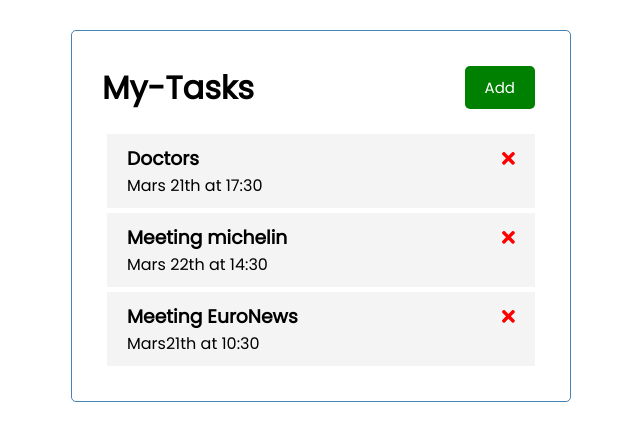
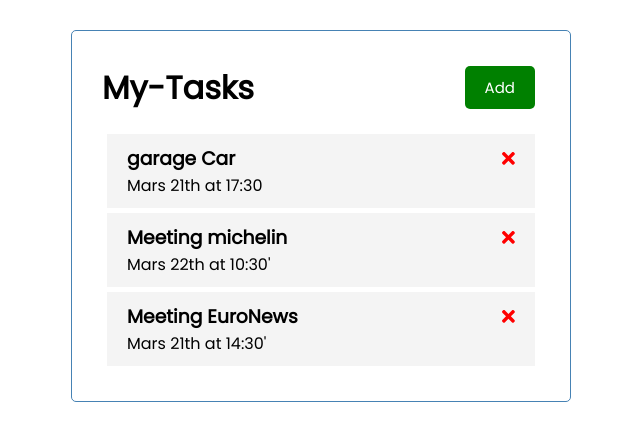
Before and after one commit to san292/task-App-Angular, an Angular app: page / in a window 1280 px wide. Shown: the top 440 px of the page, without its empty margins (319-959 px from the left). Built offline with nearby package versions, Linux system fonts and the light colour scheme; data requests are answered from the project's data file.

Commit message:
get tasks with json-server

```diff
--- /dev/null
+++ b/db.json
@@ -0,0 +1,22 @@
+{
+    "tasks": [
+      {
+        "id": 1,
+        "text": "garage Car",
+        "day": "Mars 21th at 17:30",
+        "reminder": false
+      },
+      {
+        "id": 2,
+        "text": "Meeting michelin",
+        "day": "Mars 22th at 10:30'",
+        "reminder": true
+      },
+      {
+        "id": 3,
+        "text": "Meeting EuroNews",
+        "day": "Mars 21th at 14:30'",
+        "reminder": true
+      }
+    ]
+  }
--- a/package.json
+++ b/package.json
@@ -6,7 +6,8 @@
     "start": "ng serve",
     "build": "ng build",
     "watch": "ng build --watch --configuration development",
-    "test": "ng test"
+    "test": "ng test",
+    "server":"json-server --watch db.json --port 5000"
   },
   "private": true,
   "dependencies": {
--- a/src/app/app.module.ts
+++ b/src/app/app.module.ts
@@ -1,5 +1,6 @@
 import { NgModule } from '@angular/core';
 import { BrowserModule } from '@angular/platform-browser';
+import { HttpClientModule } from '@angular/common/http';
 
 import { AppComponent } from './app.component';
 import { HeaderComponent } from './components/header/header.component';
@@ -19,7 +20,8 @@ import { FontAwesomeModule } from '@fortawesome/angular-fontawesome';
   ],
   imports: [
     BrowserModule,
-    FontAwesomeModule
+    FontAwesomeModule,
+    HttpClientModule
   ],
   providers: [],
   bootstrap: [AppComponent]
--- a/src/app/components/tasks/tasks.component.ts
+++ b/src/app/components/tasks/tasks.component.ts
@@ -11,6 +11,8 @@ export class TasksComponent implements OnInit {
   tasks: Task[] = [];
   constructor(private taskService: TaskService) {}
   ngOnInit(): void {
+    console.log('taskService',TaskService );
+
 
     this.taskService.getTasks().subscribe((tasks)=>(this.tasks=tasks))
   }
--- a/src/app/services/task.service.ts
+++ b/src/app/services/task.service.ts
@@ -1,17 +1,15 @@
 import { Injectable } from '@angular/core';
-import { Observable, of } from 'rxjs';
-import { TASKS } from '../mock-tasks';
+import { HttpClient, HttpHeaders } from '@angular/common/http';
+import { Observable } from 'rxjs';
 import { Task } from '../Task';
 
 @Injectable({
-  providedIn: 'root'
+  providedIn: 'root',
 })
 export class TaskService {
-  tasks:Task[]=TASKS
-  constructor() { }
-  getTasks():Observable< Task[]>{
-const tasks=of(TASKS)
-
-    return tasks;
+  private apiUrl = 'http://localhost:5000/tasks';
+  constructor(private http:HttpClient) {}
+  getTasks(): Observable<Task[]> {
+   return this.http.get<Task[]>(this.apiUrl)
   }
 }
```
